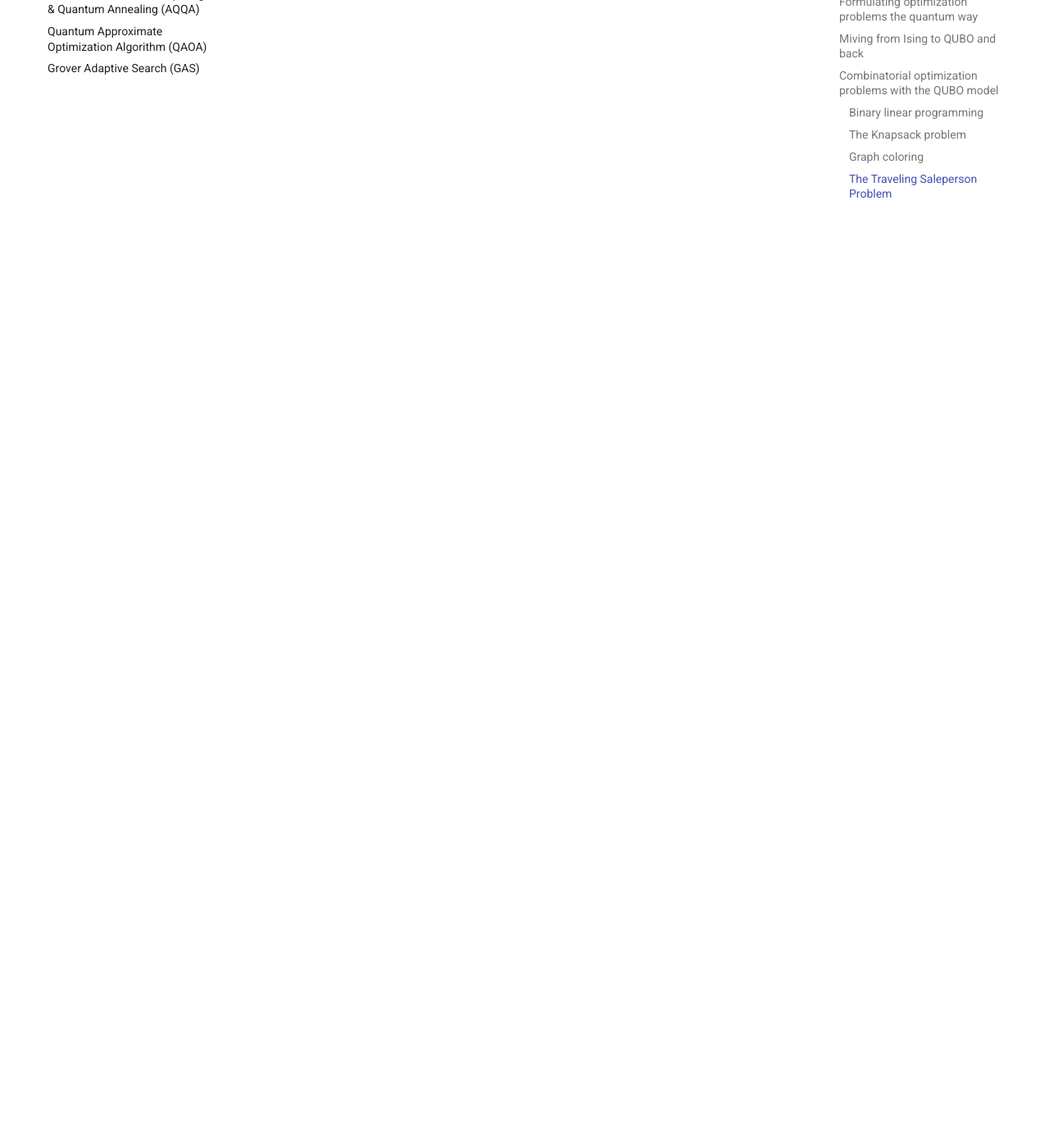
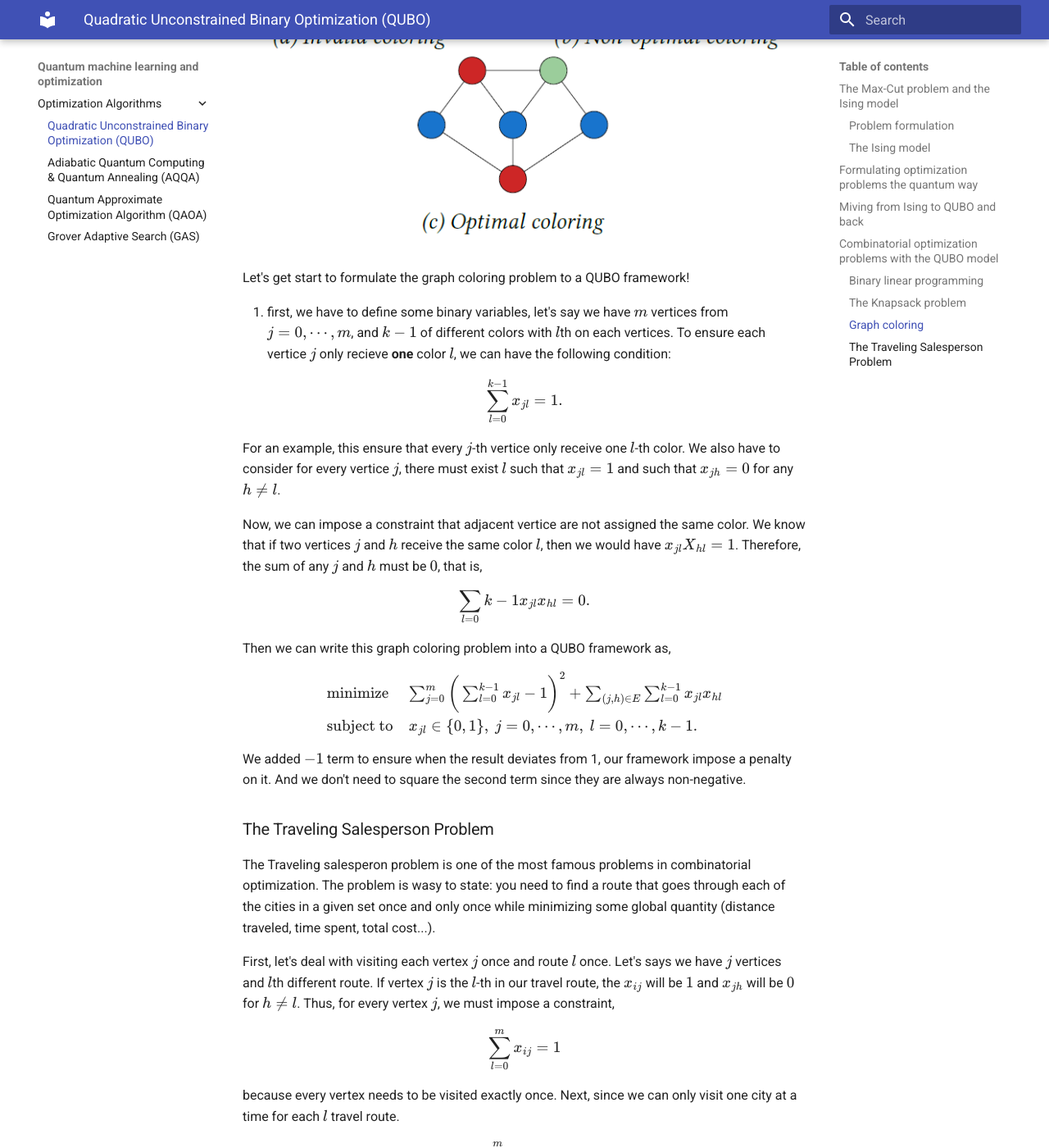
Before and after one commit to pcchouCR97/Understanding-Cryptography-by-Christof-Paar, an MkDocs documentation site: the page built from docs/QuantumOpt/QUBO.md, in a window 1280 px wide and 1400 px high, scrolled down 6230 px. Shown: the whole window at 82% size. Built offline with MkDocs 1.6.1 and Material for MkDocs 9.7.7, drawn with Linux system fonts in a browser that asks for light colours; formulas are drawn with MathJax 3; some of the changed text lies outside the part shown.

Commit message:
20241229_1

```diff
--- a/docs/QuantumOpt/QUBO.md
+++ b/docs/QuantumOpt/QUBO.md
@@ -211,4 +211,66 @@ which has values of $3,1,7,7$ and weight $2,1,5,4$ with the maximum weight of $8
 
 In the graph coloring problem, we are given a graph and we are asked to assign a color to each vertex in such a way that vertices that are connected by and edge (also called **adjacent**) receive different colors. We also are asked to do this using the minimum possible numebr of colors or using no mroe than a given number of different colors. If we can color a graph with $k$ colors, we say that it is $k$-**colorable.** The minimum number of colors needed to color a graph is called its **chromatic number**.
 
-### The Traveling Saleperson Problem
+![GraphColoring](../QuantumOpt/images/GraphColoring%20.png)
+
+Let's get start to formulate the graph coloring problem to a QUBO framework!
+
+1. first, we have to define some binary variables, let's say we have $m$ vertices from $j=0,\cdots,m$, and $k-1$ of different colors with $l$th on each vertices.
+To ensure each vertice $j$ only recieve **one** color $l$, we can have the following condition:
+
+$$
+\sum_{l=0}^{k-1}x_{jl} = 1.
+$$
+
+For an example, this ensure that every $j$-th vertice only receive one $l$-th color. We also have to consider for every vertice $j$, there must exist $l$ such that $x_{jl}=1$ and such that $x_{jh}=0$ for any $h\neq l$.
+
+Now, we can impose a constraint that adjacent vertice are not assigned the same color. We know that if two vertices $j$ and $h$ receive the same color $l$, then we would have $x_{jl}X_{hl}=1$. Therefore, the sum of any $j$ and $h$ must be $0$, that is,
+
+$$
+\sum_{l=0}{k-1}x_{jl}x_{hl} = 0.
+$$
+
+Then we can write this graph coloring problem into a QUBO framework as,
+
+$$
+\begin{array}{ll}
+\text{minimize} & \sum_{j=0}^{m}\bigg(\sum_{l=0}^{k-1}x_{jl}-1\bigg)^{2} + \sum_{(j,h)\in E}\sum_{l=0}^{k-1}x_{jl}x_{hl}\\
+\text{subject to} & x_{jl}\in \{0,1\}, \ j = 0,\cdots,m, \ l = 0,\cdots,k-1.
+\end{array}
+$$
+
+We added $-1$ term to ensure when the result deviates from 1, our framework impose a penalty on it. And we don't need to square the second term since they are always non-negative.
+
+### The Traveling Salesperson Problem
+The Traveling salesperon problem is one of the most famous problems in combinatorial optimization. The problem is wasy to state: you need to find a route that goes through each of the cities in a given set once and only once while minimizing some global quantity (distance traveled, time spent, total cost...).
+
+First, let's deal with visiting each vertex  $j$ once and route $l$ once. Let's says we have $j$ vertices and $l$th different route. If vertex $j$ is the $l$-th in our travel route, the $x_{ij}$ will be $1$ and $x_{jh}$ will be $0$ for $h \neq l$. Thus, for every vertex $j$, we must impose a constraint,
+
+$$
+\sum_{l=0}^{m}x_{ij}=1
+$$
+
+because every vertex needs to be visited exactly once. Next, since we can only visit one city at a time for each $l$ travel route.
+
+$$
+\sum_{j=0}^{m}x_{jl} = 1.
+$$
+
+If these two constraints are met, we will have a path that visit every vertex once and only once. However, that's not enough. Remember that we may want to minimize some global quantity (distance traveled, time spent, total cost...)? We need an expression that gives us that alobal quantity in terms of the $x_{jl}$ varialbles. Notice that an edge $(j,k)$ is used if and only if the vertices $j$ and $k$ are consecutive in the path. That is, if and only if there exists an $l$ such that $j$ is visited in position $l$ and $k$ is visited in position **$l+1$**. in that case, the cost of using the edge will be given by $w_{jk}x_{jl}x_{kl+1}$, because $x_{jl}x_{kl+1} =1$. and if $j$ and $k$ are not consecutive in the path, then $x_{jl}x_{kl+1} = 0$ for every $l$.
+
+This ensure that we only visit $kl+1$ after vertiex $kl$, thus we calculate the cost(or any global quantity). As a resutl, the cost of our tour is given by,
+
+$$
+\sum_{l=0}^{m-1}\sum_{j=0}^{m}\sum_{k=0}^{m} w_{jk}x_{jl}x_{kl+1},
+$$
+
+then we conbine our constraints and get:
+
+$$
+\begin{array}{ll}
+\text{minimize} & \sum_{l=0}^{m-1}\sum_{j=0}^{m}\sum_{k=0}^{m} w_{jk}x_{jl}x_{kl+1} + B_{1}(\sum_{l=0}^{m}x_{ij}-1)^{2}+B_{2}(\sum_{j=0}^{m}x_{jl}-1)^{2}\\
+\text{subject to} & x_{jl}\in \{0,1\}, \ j = 0,\cdots,m, \ l = 0,\cdots,k-1.
+\end{array}
+$$
+
+where penalty constants $B_1$ and $B_2$ is choosen so that any deviated results will generate large outcome in our cost function.
```
Also changed, not shown: docs/QuantumOpt/images/GraphColoring .png (added).
